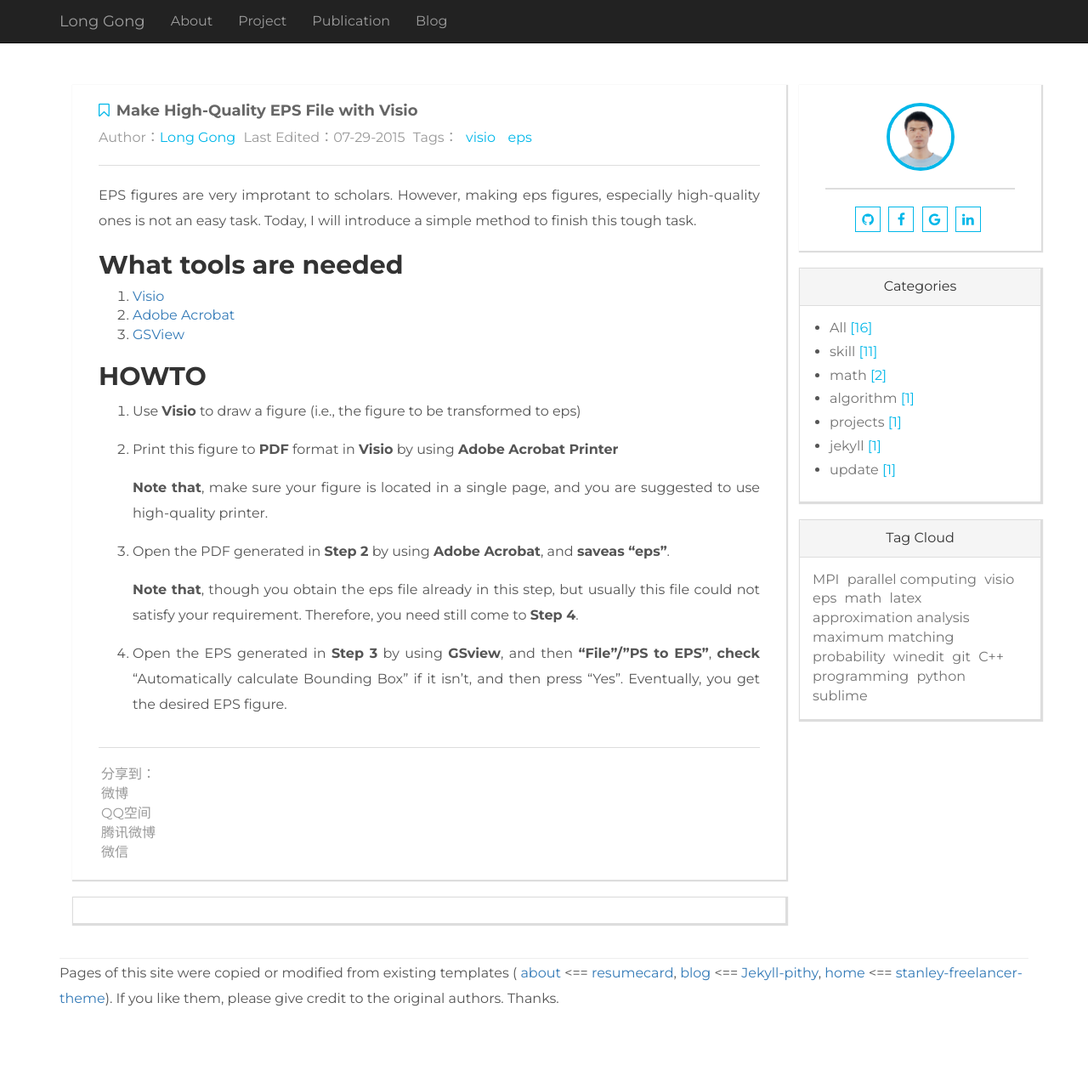
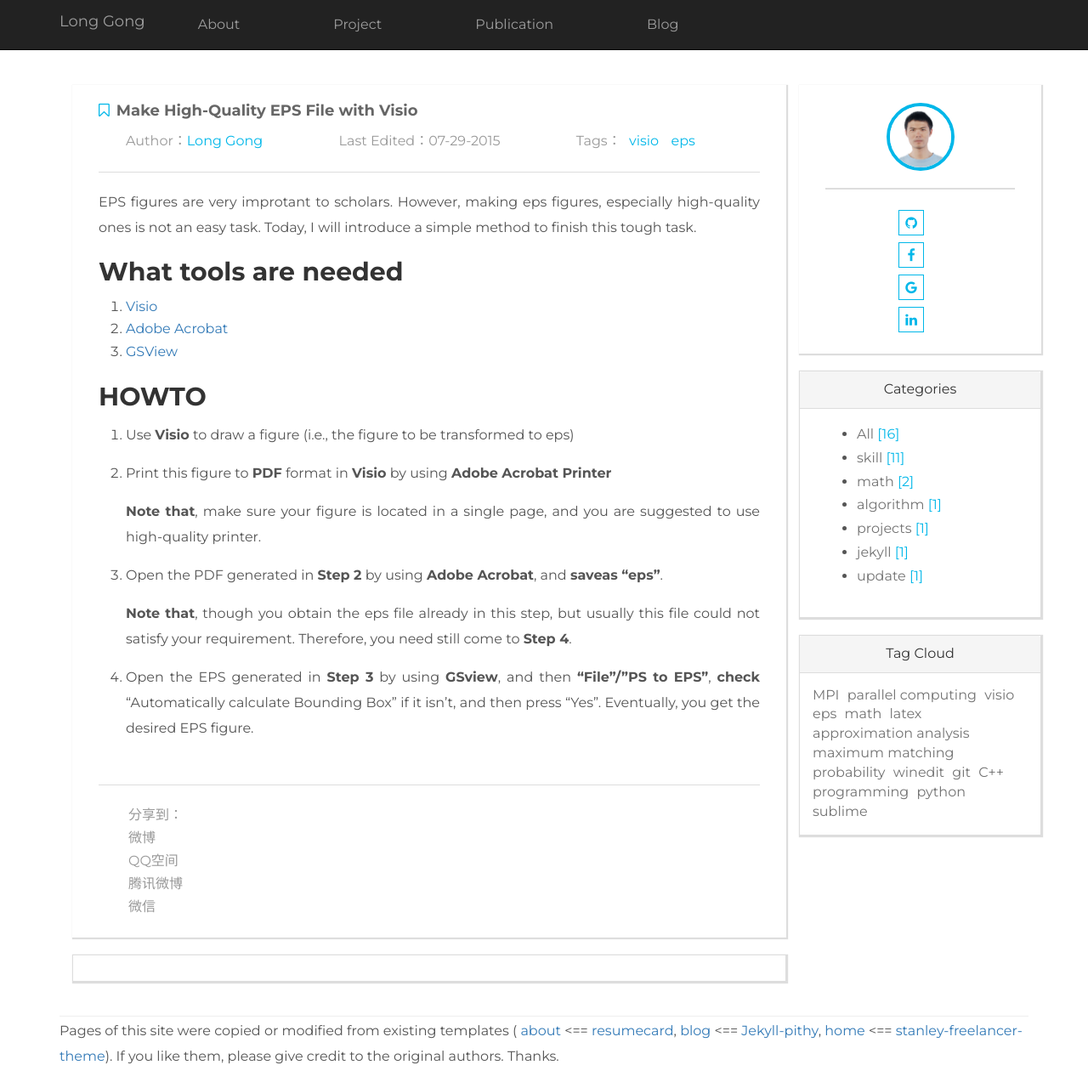
Before and after one commit to lgong30/lgong30.github.io, a Jekyll site: the page built from _posts/2015-7-29-make-hq-eps-with-visio.md, in a window 1280 px wide and 1273 px high. Shown: the whole window at 85% size. Built offline with Jekyll 4.4.1, drawn with Linux system fonts in a browser that asks for light colours; comment, search, counter and statistics services are not loaded.

Commit message:
change ul&ol css

```diff
--- a/css/custom.css
+++ b/css/custom.css
@@ -227,3 +227,31 @@
     /*padding-top: 100px;*/
     margin-top: -100px;
 }
+
+/* ul & ol: copy from https://kaspars.net/blog/web-development/how-to-create-beautiful-and-elegant-html-lists-using-css */
+ul, ol {
+   margin:auto -3em 1em 0;
+   padding:0;
+   position:relative;
+   left:-3em;
+   overflow:hidden;
+}
+
+li {
+   margin-top:0.25em;
+   margin-bottom:0.25em;
+}
+
+ul ul, ul ol,
+ol ol, ol ul {
+   margin-left:1em;
+   padding-left:0;
+}
+
+ul li, ol li {
+   margin-left:5em;
+}
+
+li li {
+   margin-left:1em;
+}
```
